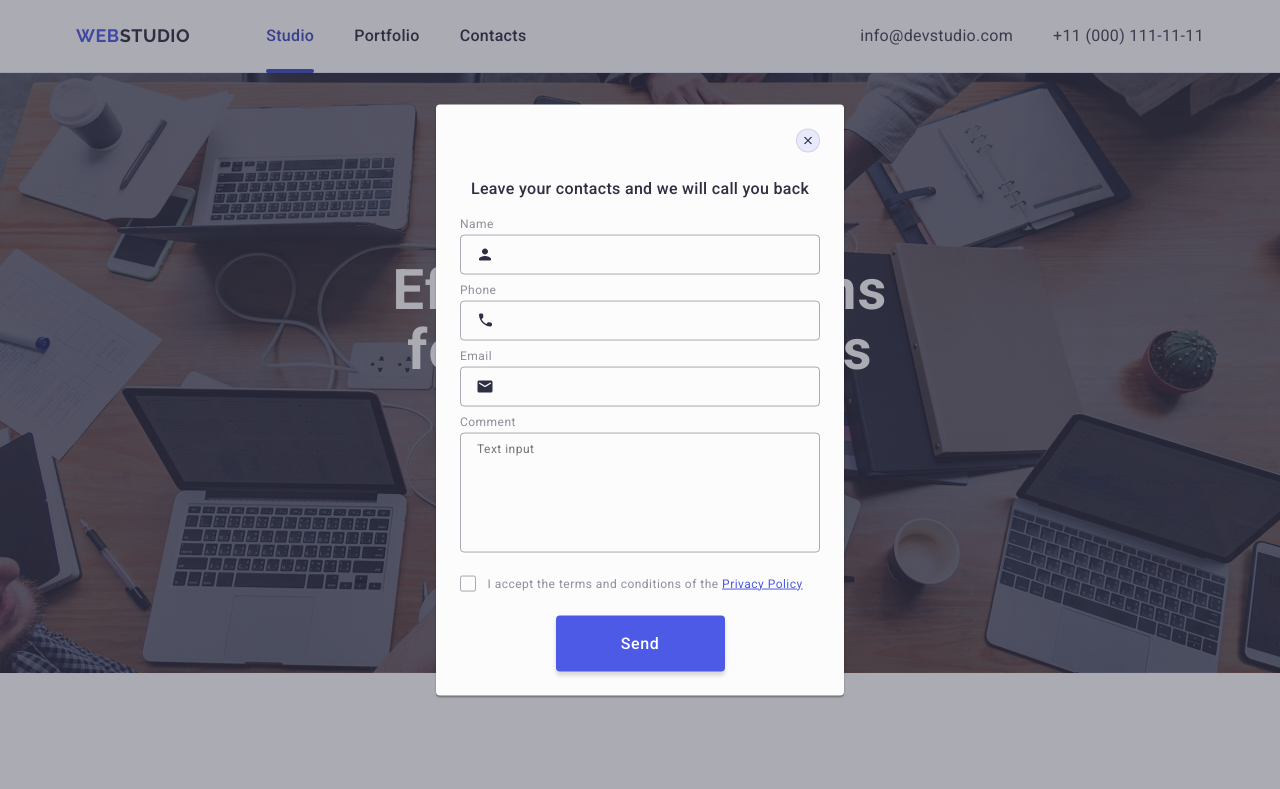
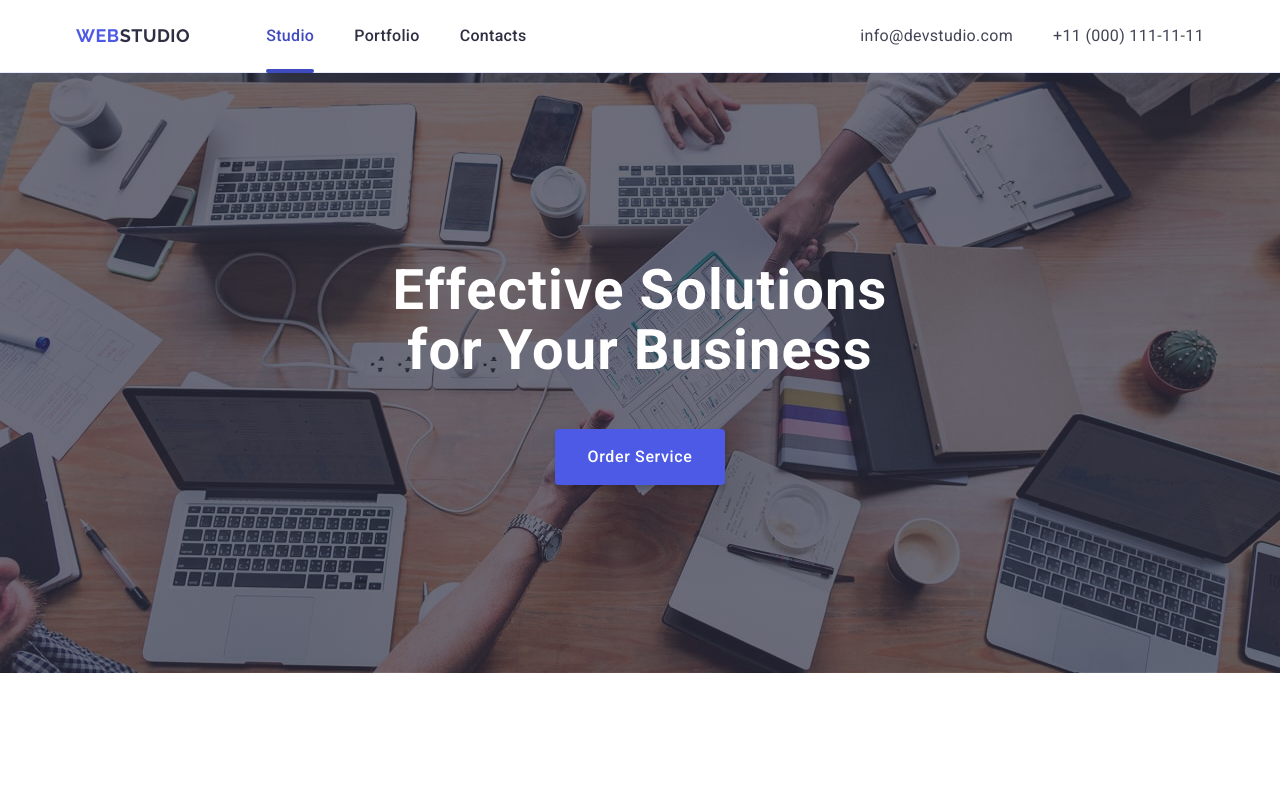
Before and after one commit to Lexx23021074/goit-markup-hw-05, a plain HTML site: page index.html in a window 1280 px wide. Shown: the top 789 px of the page. Drawn offline with nearby package versions, Linux system fonts and the light colour scheme.

Commit message:
hode modal

```diff
--- a/index.html
+++ b/index.html
@@ -701,7 +701,7 @@
     </footer>
     <!-- формуємо модальне вікно backdrop -->
     <div
-      class="backdrop is-open"
+      class="backdrop"
       data-modal
     >
       <div class="modal">
```
